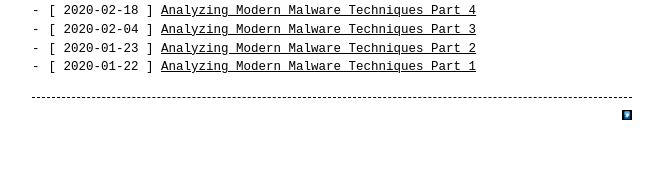
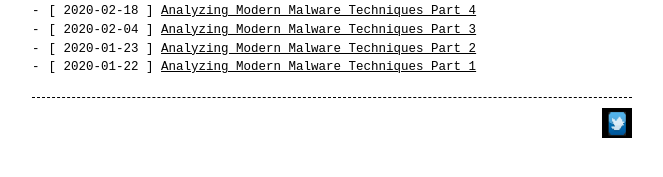
Before and after one commit to DanusMinimus/danusminimus.github.io, a Jekyll site: the page built from index.md, in a window 1280 px wide. Shown: the part 314-491 px from the top of the page, without its empty margins (308-971 px from the left). Built offline with Jekyll 4.4.1, drawn with Linux system fonts in a browser that asks for light colours.

Commit message:
Update _config.yml

```diff
--- a/_config.yml
+++ b/_config.yml
@@ -7,7 +7,7 @@ avatar: https://avatars1.githubusercontent.com/u/60087084?s=460&v=4
 style: dark # dark (default), light or hacker
 listen_for_clients_preferred_style: true # false (default) or true
 
-footer: '<a href="https://twitter.com/danusminimus"><img src="/images/retro.png" width="10" height="10"></a>'
+footer: '<a href="https://twitter.com/danusminimus"><img src="/images/retro.png" width="30" height="30"></a>'
 
 markdown: kramdown
 remote_theme: b2a3e8/jekyll-theme-console
```
